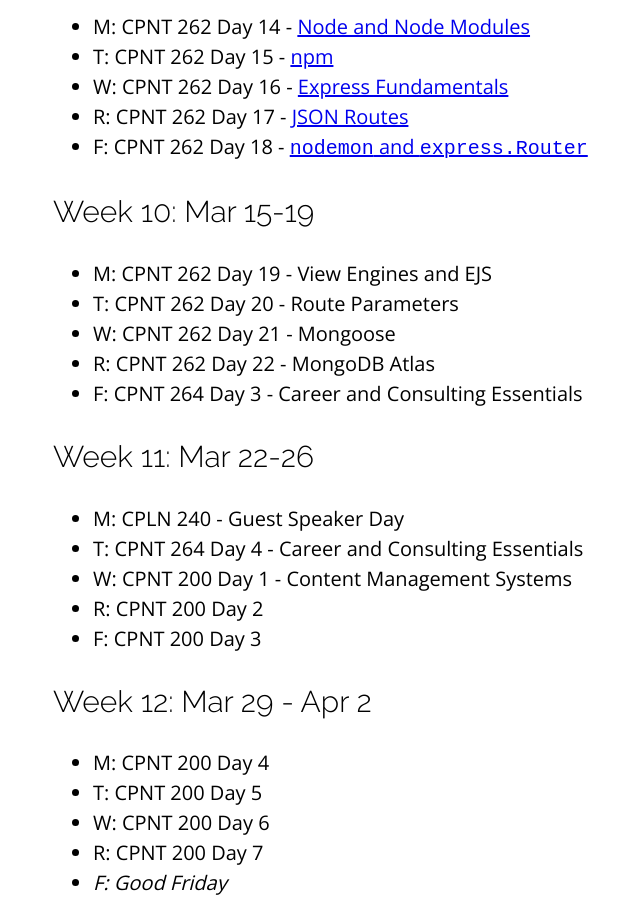
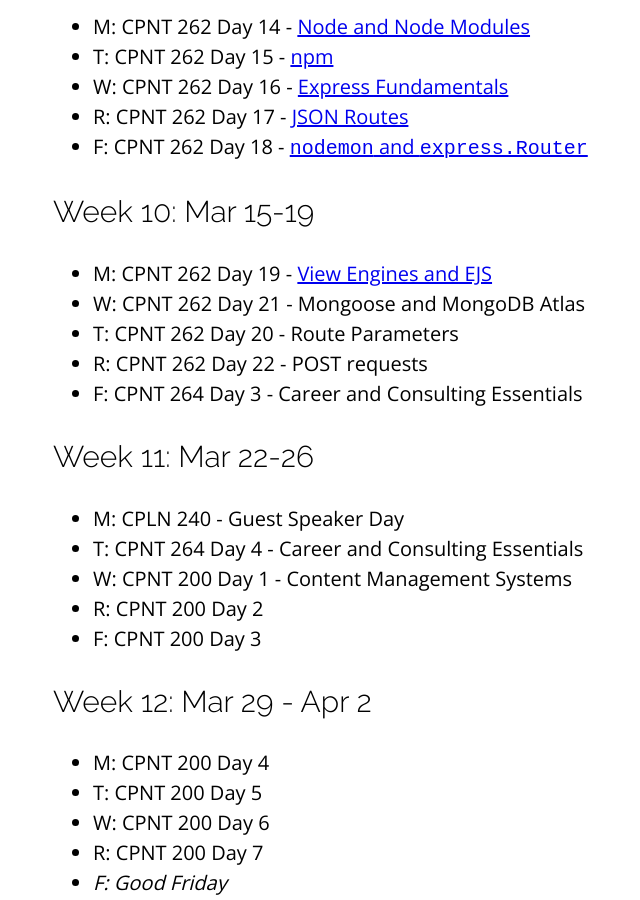
Before and after one commit to sait-wbdv/winter-2021, a Jekyll site: the page built from index.md, in a window 1280 px wide and 900 px high, scrolled down 2315 px. Shown: the whole window, without its empty margins (75-715 px from the left). Built offline with Jekyll 4.4.1, drawn with Linux system fonts in a browser that asks for light colours; nearby versions of some CDN libraries.

```diff
--- a/index.md
+++ b/index.md
@@ -66,10 +66,10 @@ title: "Program Schedule"
 - F: CPNT 262 Day 18 - [`nodemon` and `express.Router`](/winter-2021{% link _posts/2021-03-12-nodemon-express-router.md %})
 
 ## Week 10: Mar 15-19
-- M: CPNT 262 Day 19 - View Engines and EJS
+- M: CPNT 262 Day 19 - [View Engines and EJS](/winter-2021{% link _posts/2021-03-15-view-engines.md %})
+- W: CPNT 262 Day 21 - Mongoose and MongoDB Atlas
 - T: CPNT 262 Day 20 - Route Parameters
-- W: CPNT 262 Day 21 - Mongoose
-- R: CPNT 262 Day 22 - MongoDB Atlas
+- R: CPNT 262 Day 22 - POST requests
 - F: CPNT 264 Day 3 - Career and Consulting Essentials
 
 ## Week 11: Mar 22-26
```
Also changed, not shown: _posts/2021-03-15-view-engines.md (added, +56 -0 lines).
